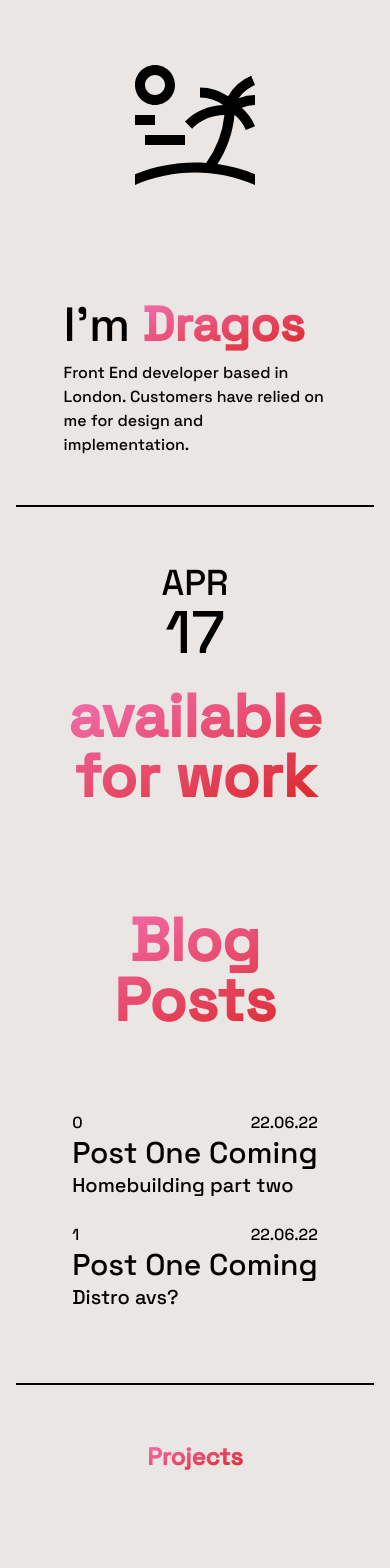
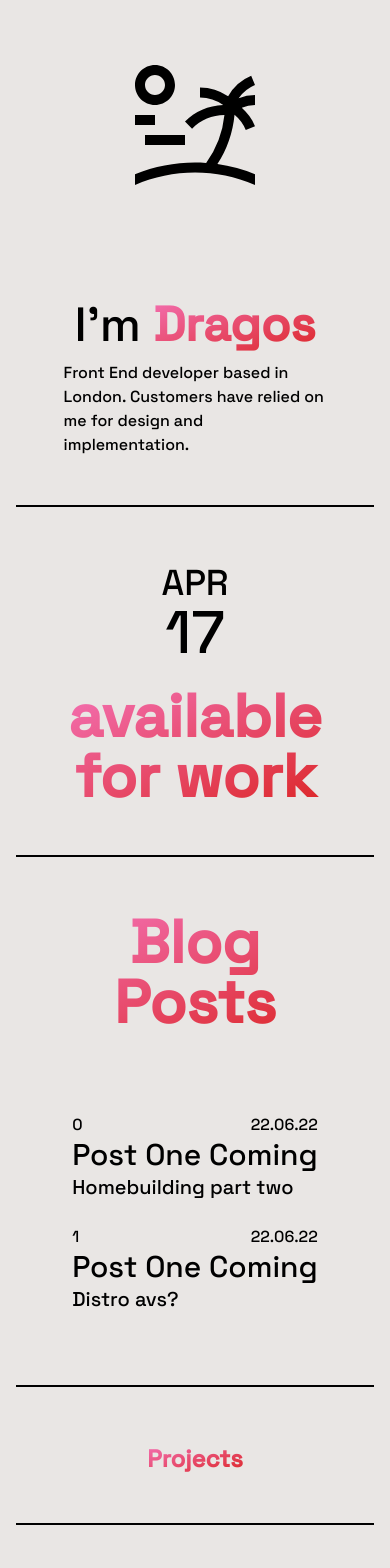
Before and after one commit to dfxe/my-site-updated, a Next.js app in the folder portfolio/: page / in a window 390 px wide. Shown: the top 1568 px of the page. Built offline with nearby package versions, Linux system fonts and the light colour scheme.

Commit message:
Add style improvements

```diff
--- a/portfolio/components/AvailableCard/AvailableCard.tsx
+++ b/portfolio/components/AvailableCard/AvailableCard.tsx
@@ -31,7 +31,7 @@ const AvailableCard = () => {
     <Card
       dimensions={{ width: 86, height: 24 }}
       isSecondary={false}
-      borderStyle="lg:border-l-2 lg:border-r-2 lg:border-b-2"
+      borderStyle="border-b-2 lg:border-l-2 lg:border-r-2 lg:border-b-2"
     >
       <div className="flex flex-col justify-center items-center">
         <div className="text-4xl">{availabilityDates.currentMonth}</div>
--- a/portfolio/components/ContactCard/ContactCard.tsx
+++ b/portfolio/components/ContactCard/ContactCard.tsx
@@ -19,7 +19,7 @@ const ContactCard = () => {
         Reach out
       </h1>
       <br></br>
-      <ul>
+      <ul className="flex flex-col items-center">
         <li className="underline">
           <Obfuscate email="dfldev@proton.me" />{" "}
         </li>
--- a/portfolio/components/Portfolio.tsx
+++ b/portfolio/components/Portfolio.tsx
@@ -54,7 +54,7 @@ const Portfolio = () => {
           </div>
         </Card>
         <Card dimensions={{ width: 86, height: 72 }} borderStyle={"border-b-2"}>
-          <div>
+          <div className="flex flex-col justify-center items-center">
             <h1 className="text-title">
               I&apos;m{" "}
               <span
--- a/portfolio/components/ProjectCard/ProjectCard.tsx
+++ b/portfolio/components/ProjectCard/ProjectCard.tsx
@@ -6,7 +6,10 @@ import LaptopImage from "../../public/project-images/laptop-clipart.png";
 import GamesVideo from "../../public/project-images/games-video.gif";
 const ProjectCard = () => {
   return (
-    <Card dimensions={{ width: 24, height: 96 }}>
+    <Card
+      dimensions={{ width: 24, height: 96 }}
+      borderStyle={"border-b-2 lg:border-none"}
+    >
       <h1
         className="text-2xl font-extrabold text-transparent text-center
            bg-clip-text bg-gradient-to-br
```
